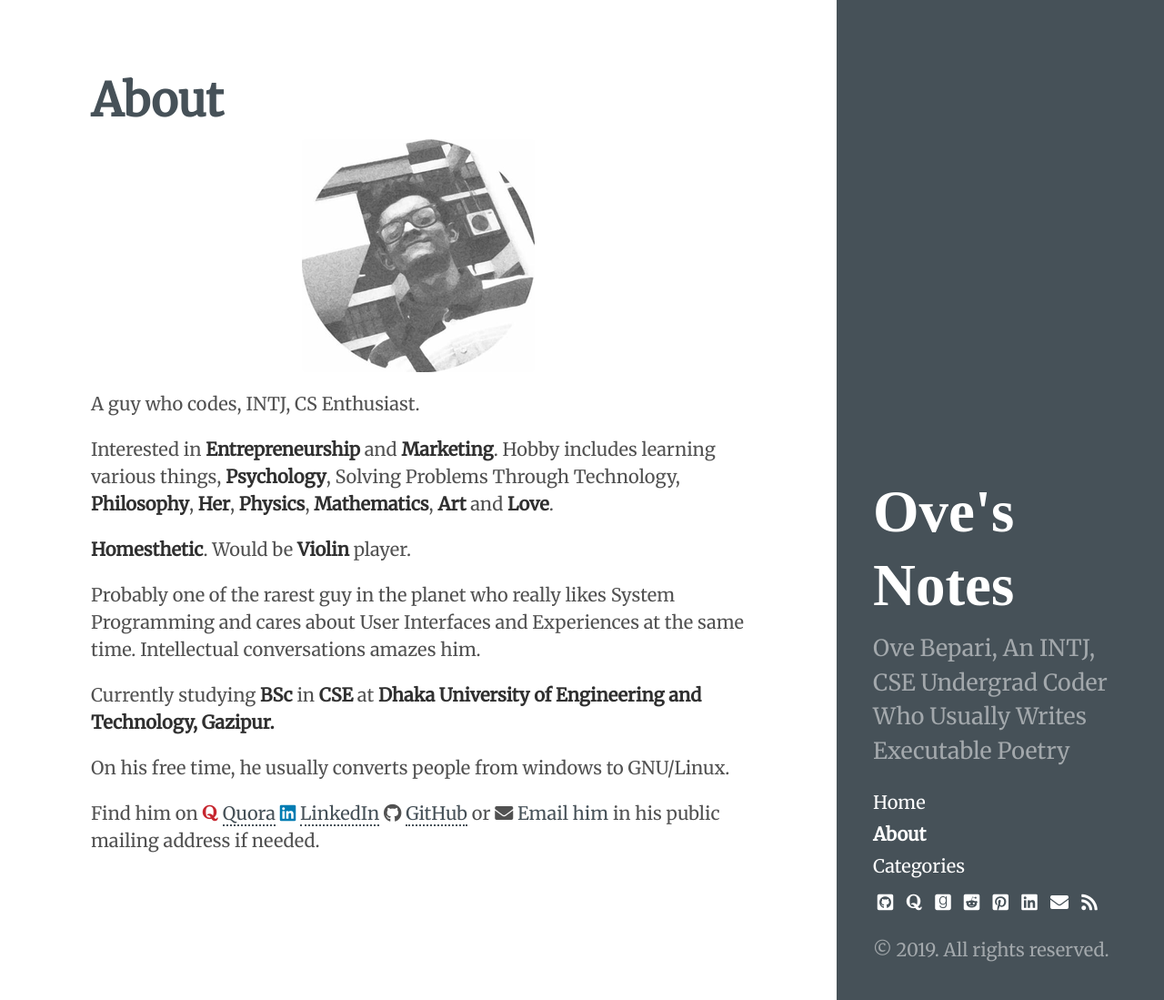
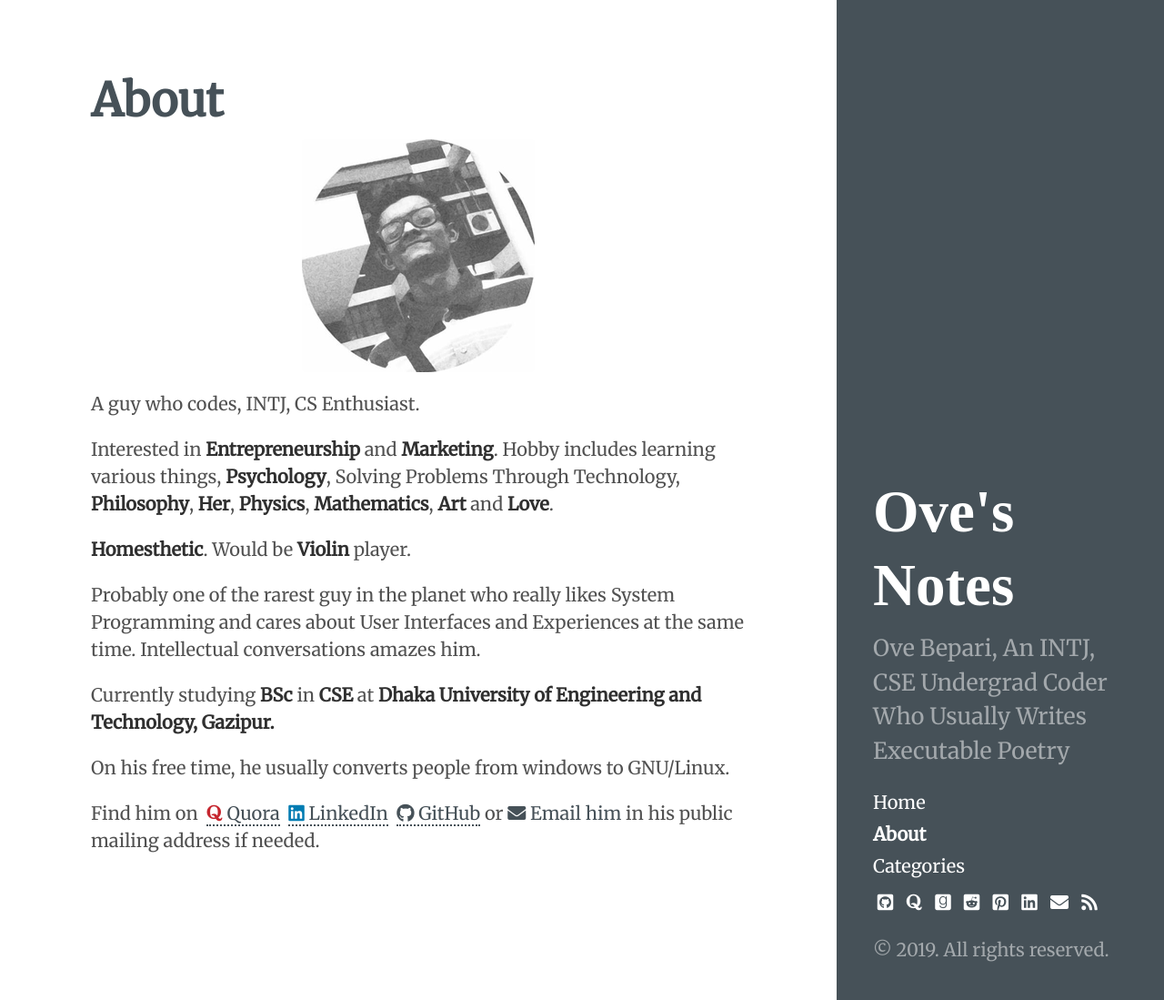
Before and after one commit to ovebepari/ovebepari.github.io, a Jekyll site: the page built from about.md, in a window 1280 px wide and 1099 px high. Shown: the whole window at 91% size. Built offline with Jekyll 4.4.1, drawn with Linux system fonts in a browser that asks for light colours.

Commit message:
edited about.md

```diff
--- a/about.md
+++ b/about.md
@@ -20,4 +20,4 @@
 On his free time, he usually converts people from windows to GNU/Linux.
 
 
-Find him on <i class="fab fa-quora" style='color:#C6262F'></i>&nbsp;<a href="https://www.quora.com/profile/Ove-Bepari">Quora</a>  <i class="fab fa-linkedin" style='color:#007CB2'></i>&nbsp;<a href="https://linkedin.com/in/ovebepari">LinkedIn</a>  <i class="fab fa-github"></i>&nbsp;<a href="https://www.github.com/ovebepari">GitHub</a> or <i class="fa fa-envelope"></i> <a href="mailto:codovi71@gmail.com">Email him</a> in his public mailing address if needed.
+Find him on &nbsp;<a href="https://www.quora.com/profile/Ove-Bepari"><i class="fab fa-quora" style='color:#C6262F'></i> Quora</a>  &nbsp;<a href="https://linkedin.com/in/ovebepari"><i class="fab fa-linkedin" style='color:#007CB2'></i> LinkedIn</a> &nbsp;<a href="https://www.github.com/ovebepari"><i class="fab fa-github"></i> GitHub</a> or <a href="mailto:codovi71@gmail.com"> <i class="fa fa-envelope"></i> Email him</a> in his public mailing address if needed.
```
